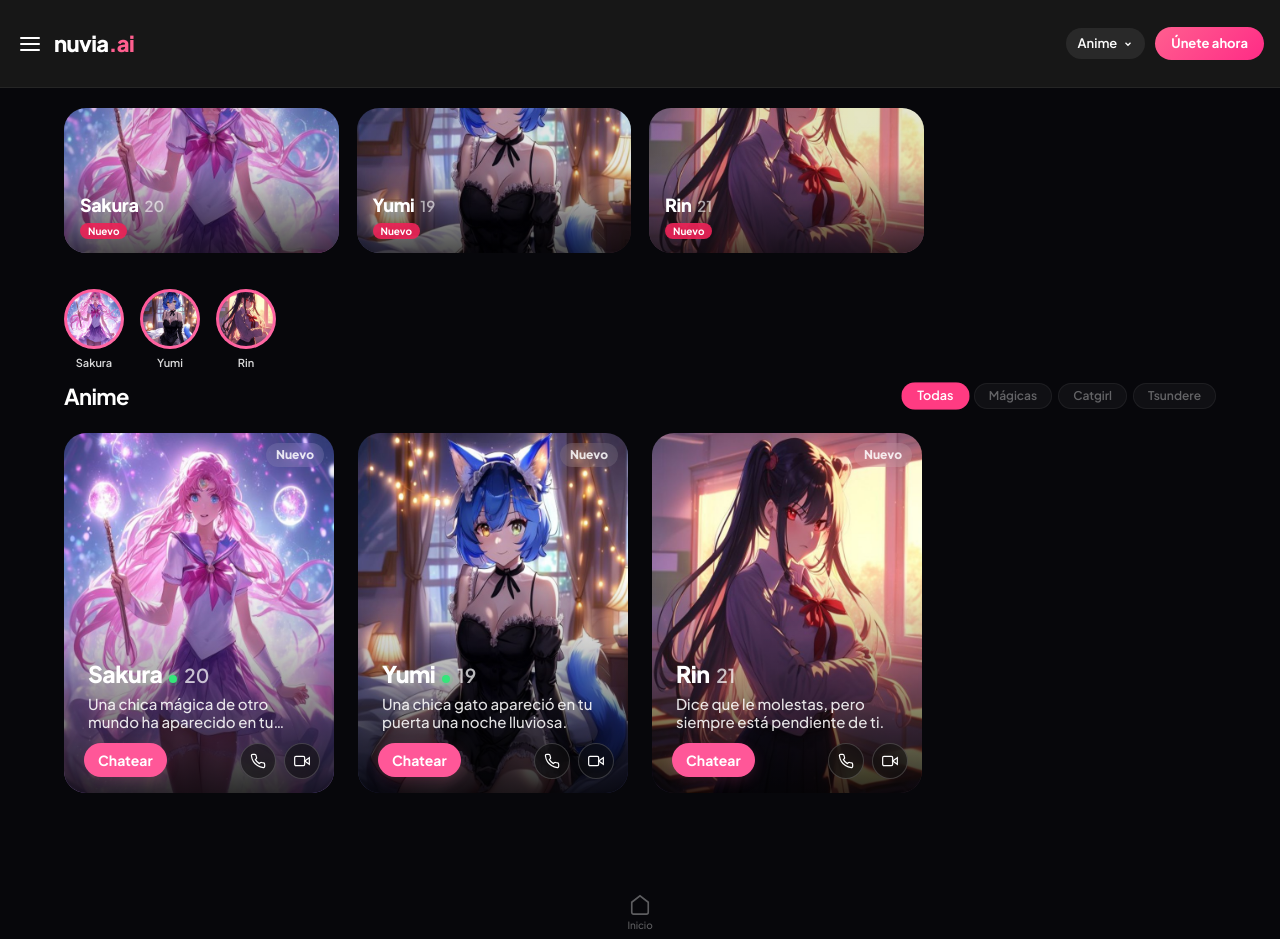
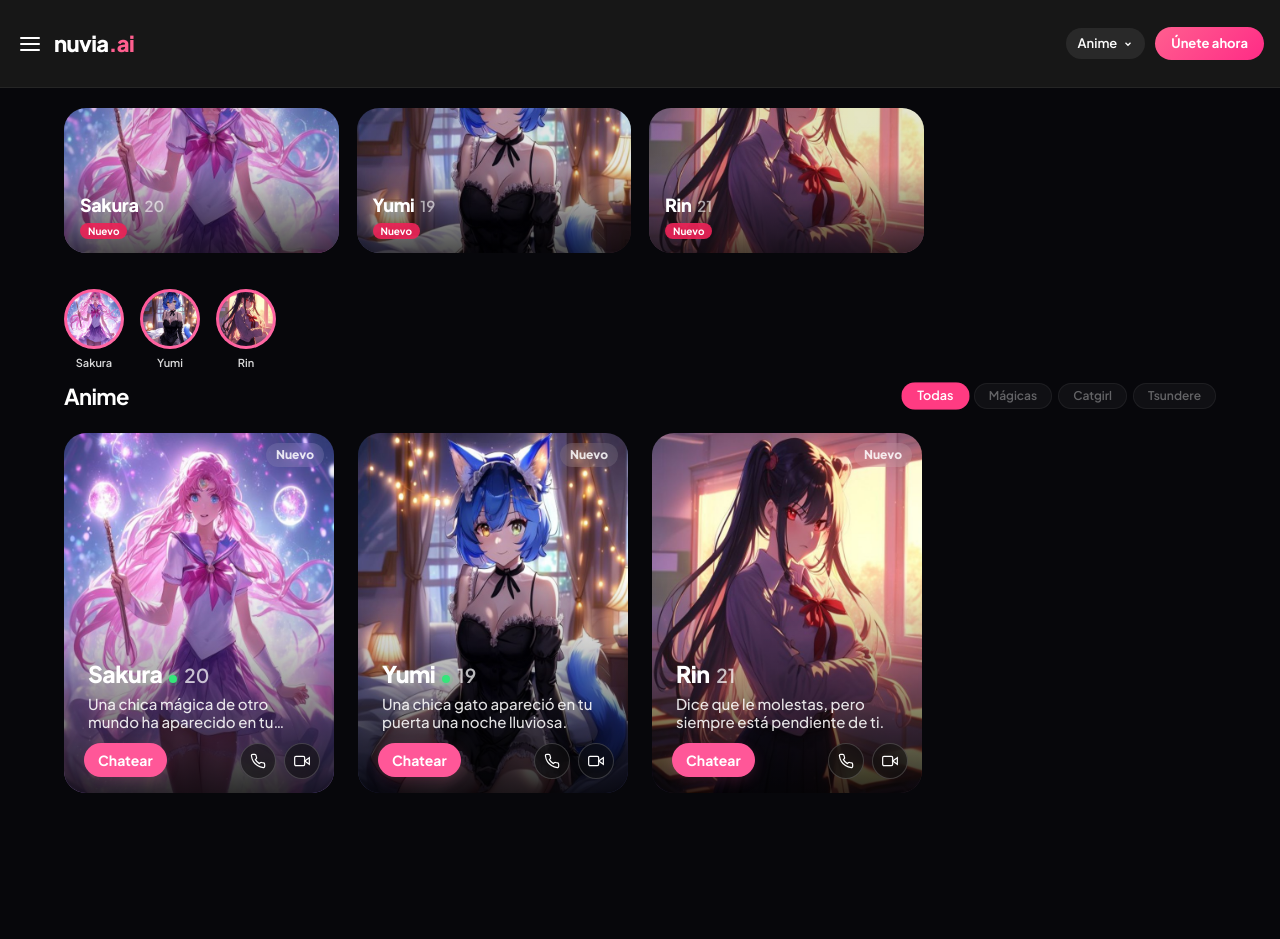
Before and after one commit to 3737631/luciaia, a Next.js app: page /luciaia/anime in a window 1280 px wide. Shown: the top 939 px of the page. Built offline with nearby package versions, Linux system fonts and the light colour scheme.

Commit message:
remove BottomNav (Inicio Explorar Crear Chat Premium) from all pages

```diff
--- a/src/app/anime/page.tsx
+++ b/src/app/anime/page.tsx
@@ -5,7 +5,7 @@ import Header from "@/components/Header";
 import GirlCard from "@/components/GirlCard";
 import FeaturedRow from "@/components/FeaturedRow";
 import StoriesRow from "@/components/StoriesRow";
-import BottomNav from "@/components/BottomNav";
+
 import { girls } from "@/data/girls";
 
 const animeIds = new Set(["sakura", "yumi", "rin"]);
@@ -73,7 +73,6 @@ export default function AnimePage() {
         <div style={{ height: 32 }} />
       </main>
 
-      <BottomNav />
     </>
   );
 }
--- a/src/app/chicos/page.tsx
+++ b/src/app/chicos/page.tsx
@@ -5,7 +5,7 @@ import Header from "@/components/Header";
 import GirlCard from "@/components/GirlCard";
 import FeaturedRow from "@/components/FeaturedRow";
 import StoriesRow from "@/components/StoriesRow";
-import BottomNav from "@/components/BottomNav";
+
 import { girls } from "@/data/girls";
 
 const maleIds = new Set(["axel", "liam"]);
@@ -73,7 +73,6 @@ export default function ChicosPage() {
         <div style={{ height: 32 }} />
       </main>
 
-      <BottomNav />
     </>
   );
 }
--- a/src/app/girls/page.tsx
+++ b/src/app/girls/page.tsx
@@ -5,7 +5,6 @@ import Header from "@/components/Header";
 import GirlCard from "@/components/GirlCard";
 import FeaturedRow from "@/components/FeaturedRow";
 import StoriesRow from "@/components/StoriesRow";
-import BottomNav from "@/components/BottomNav";
 import { girls } from "@/data/girls";
 
 const femaleIds = new Set([
@@ -82,7 +81,6 @@ export default function GirlsPage() {
         <div style={{ height: 32 }} />
       </main>
 
-      <BottomNav />
     </>
   );
 }
```
